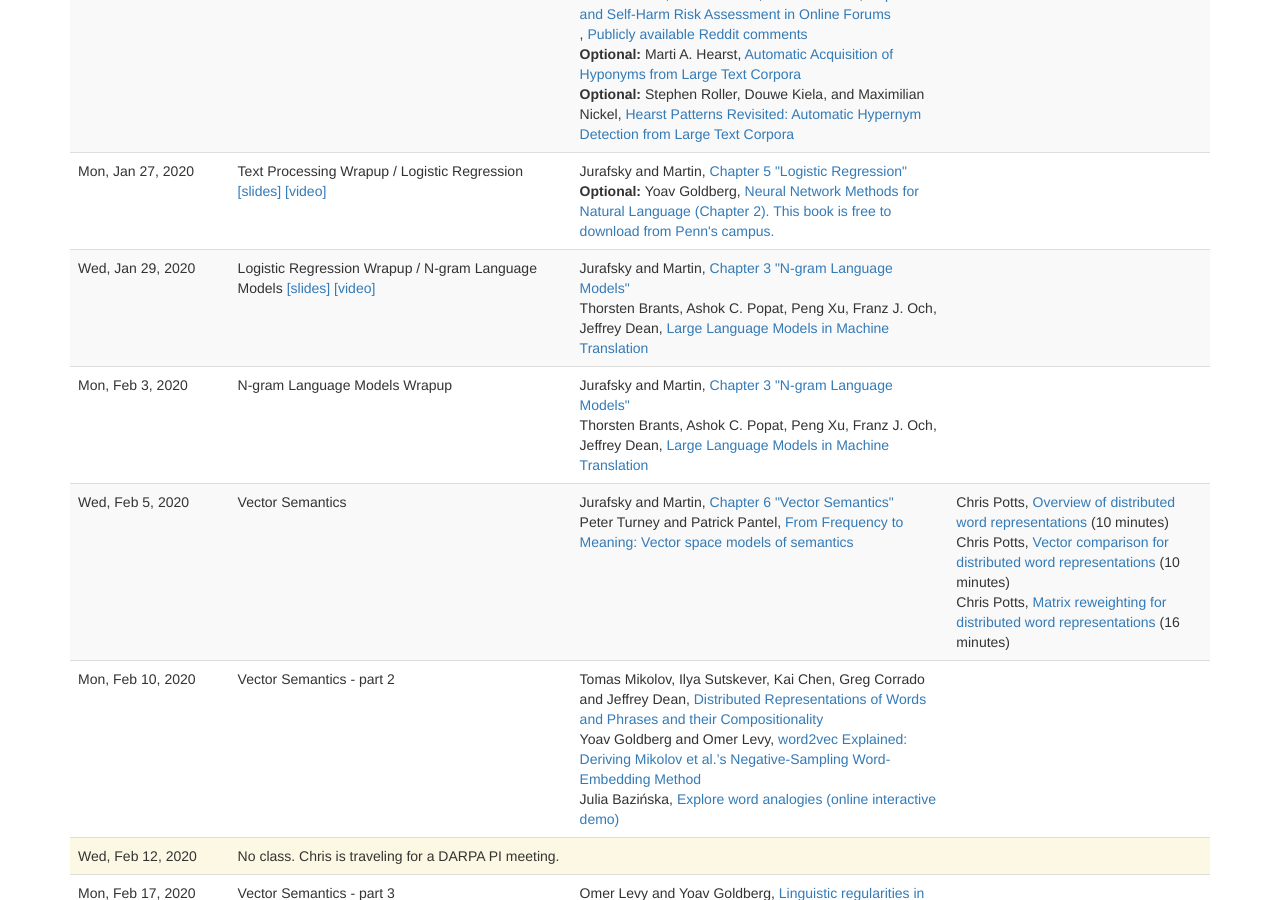
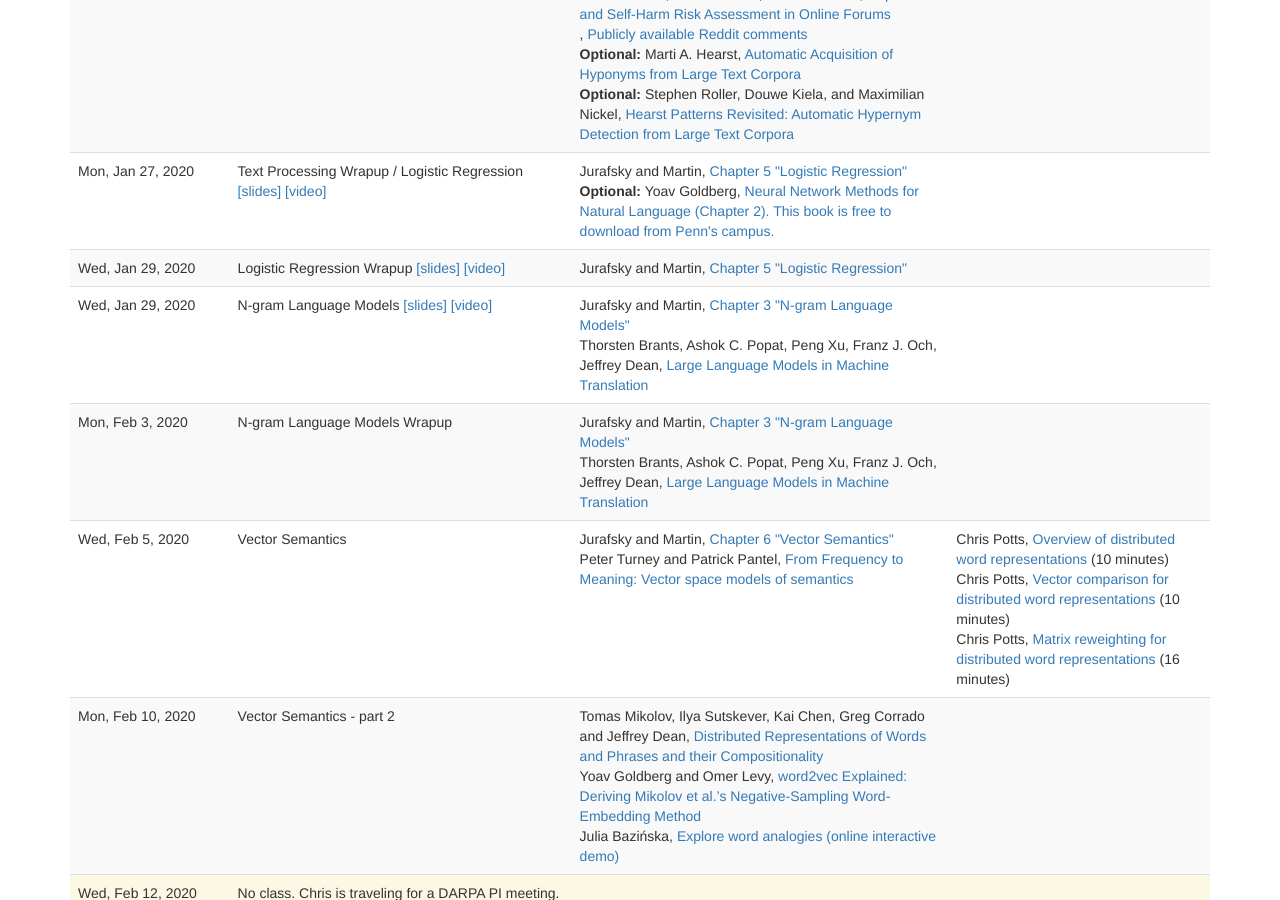
Before and after one commit to computational-linguistics-class/computational-linguistics-class.github.io, a Jekyll site: the page built from lectures.md, in a window 1280 px wide and 900 px high, scrolled down 449 px. Built offline with Jekyll 4.4.1, drawn with Linux system fonts in a browser that asks for light colours; nearby versions of some CDN libraries; a script that is not in the unit is left out.

```diff
--- a/_data/lectures-2019sp.yaml
+++ b/_data/lectures-2019sp.yaml
@@ -58,6 +58,7 @@
   date: 2019-01-30
   slides: slides/04-n-gram-language-models.pdf
   title: N-gram Language Models
+  recording: https://upenn.hosted.panopto.com/Panopto/Pages/Viewer.aspx?id=5111875f-44c0-4d81-bf98-a9d6000a49d4
   slides_credit: Jurafsky and Martin
   lecture_notes: slides/04-n-gram-language-models-lecture-notes.pdf
   readings:
--- a/_data/lectures.yaml
+++ b/_data/lectures.yaml
@@ -69,8 +69,18 @@
 -
   date: 2020-01-29
   slides: 04-n-gram-language-models.pdf
-  title: Logistic Regression Wrapup / N-gram Language Models
+  title: Logistic Regression Wrapup
   recording: https://upenn.hosted.panopto.com/Panopto/Pages/Viewer.aspx?id=2aa0998f-e21c-4c4e-966b-ab510155d6ab
+  readings:
+    -
+      title: Chapter 5 "Logistic Regression"
+      authors: Jurafsky and Martin
+      url: https://web.stanford.edu/~jurafsky/slp3/5.pdf
+-
+  date: 2020-01-29
+  slides: 04-n-gram-language-models.pdf
+  recording: https://upenn.hosted.panopto.com/Panopto/Pages/Viewer.aspx?id=5111875f-44c0-4d81-bf98-a9d6000a49d4
+  title: N-gram Language Models
   slides_credit: Jurafsky and Martin
   lecture_notes: slides/04-n-gram-language-models-lecture-notes.pdf
   readings:
```
